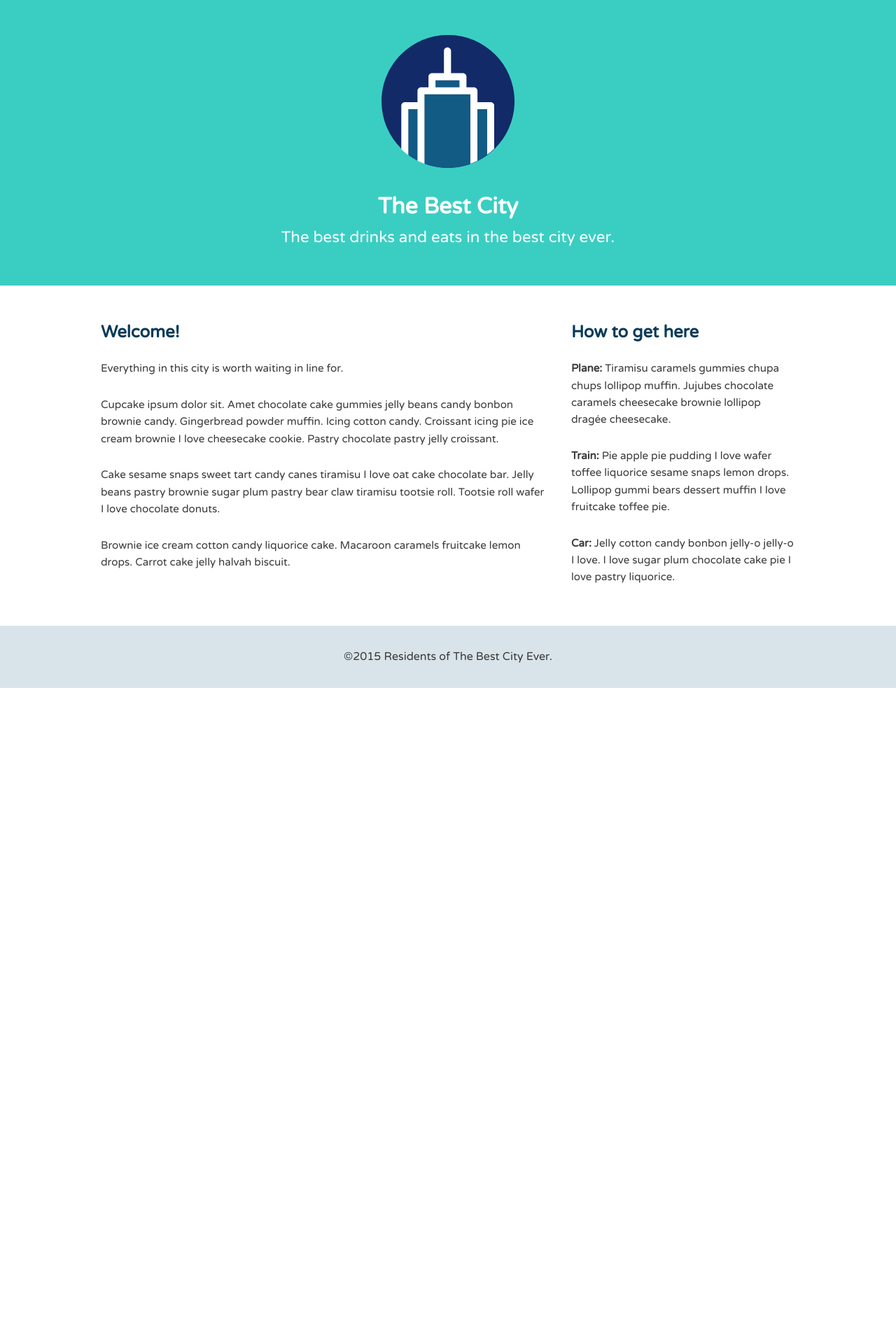
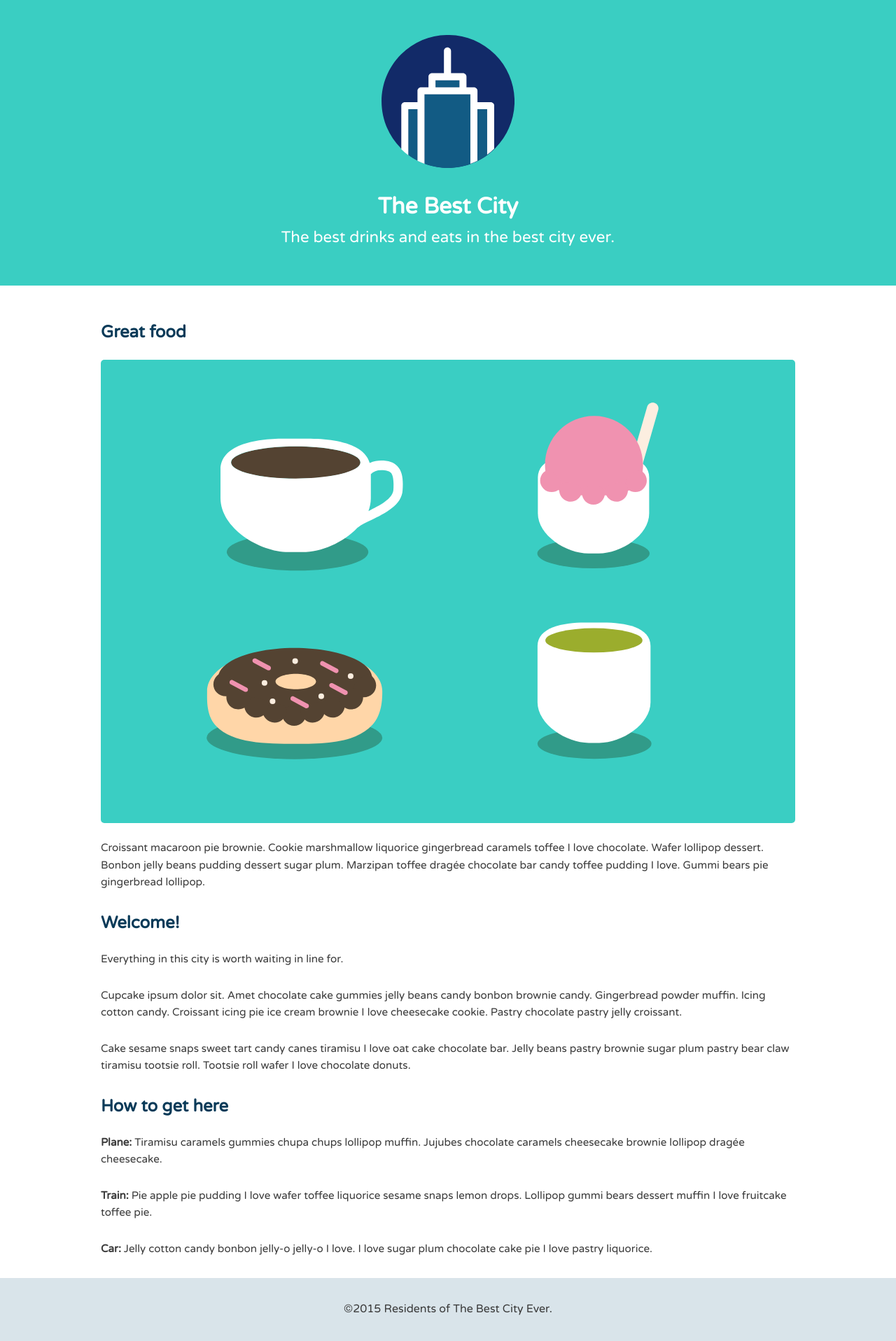
Before and after one commit to llogan382/practice-code, a PHP site: page /flexbox-css-course/index.html in a window 1280 px wide. Shown: the part 72-1988 px from the top of the page at 70% size. Before the commit the page ends 1055 px from the top, so only its background shows below. Run offline with PHP 8.4, Linux system fonts and the light colour scheme.

Commit message:
Adds course files

```diff
--- a/flexbox-css-course/css/flexbox.css
+++ b/flexbox-css-course/css/flexbox.css
@@ -5,26 +5,22 @@
 @media (min-width: 769px) {
 
 	.main-header,
-  .main-nav,
-  .row {
+	.main-nav {
 		display: flex;
 	}
-  .col {
-    flex: 1;
-  }
+
 	.main-header {
 		flex-direction: column;
 		align-items: center;
 	}
+
 }
 
 @media (min-width: 1025px) {
+
 	.main-header {
 		flex-direction: row;
 		justify-content: space-between;
 	}
-  .primary {
-    flex: 2;
-  }
 
 }
--- a/flexbox-css-course/index.html
+++ b/flexbox-css-course/index.html
@@ -27,19 +27,24 @@
 
 	<div class="row">
 		<div class="primary col">
+			<h2>Great food</h2>
+			<img class="feat-img" src="img/treats.svg" alt="Drinks and eats">
+			<p>Croissant macaroon pie brownie. Cookie marshmallow liquorice gingerbread caramels toffee I love chocolate. Wafer lollipop dessert. Bonbon jelly beans pudding dessert sugar plum. Marzipan toffee drag&#233;e chocolate bar candy toffee pudding I love. Gummi bears pie gingerbread lollipop.</p>
+		</div><!--/.primary-->
+
+		<div class="secondary col">
 			<h2>Welcome!</h2>
 			<p>Everything in this city is worth waiting in line for.</p>
 			<p>Cupcake ipsum dolor sit. Amet chocolate cake gummies jelly beans candy bonbon brownie candy. Gingerbread powder muffin. Icing cotton candy. Croissant icing pie ice cream brownie I love cheesecake cookie. Pastry chocolate pastry jelly croissant.</p>
 			<p>Cake sesame snaps sweet tart candy canes tiramisu I love oat cake chocolate bar. Jelly beans pastry brownie sugar plum pastry bear claw tiramisu tootsie roll. Tootsie roll wafer I love chocolate donuts.</p>
-			<p>Brownie ice cream cotton candy liquorice cake. Macaroon caramels fruitcake lemon drops. Carrot cake jelly halvah biscuit. </p>
-		</div><!--/.primary-->
+		</div><!--/.secondary-->
 
-		<div class="secondary col">
+		<div class="tertiary col">
 			<h2>How to get here</h2>
 			<p><strong>Plane: </strong>Tiramisu caramels gummies chupa chups lollipop muffin. Jujubes chocolate caramels cheesecake brownie lollipop drag&#233;e cheesecake.</p>
 			<p><strong>Train: </strong>Pie apple pie pudding I love wafer toffee liquorice sesame snaps lemon drops. Lollipop gummi bears dessert muffin I love fruitcake toffee pie.</p>
 			<p><strong>Car: </strong>Jelly cotton candy bonbon jelly-o jelly-o I love. I love sugar plum chocolate cake pie I love pastry liquorice.</p>
-		</div><!--/.secondary-->
+		</div><!--/.tertiary-->
 	</div>
 
 	<footer class="main-footer">
```
Lines whose indentation alone changed are shown as unchanged.
